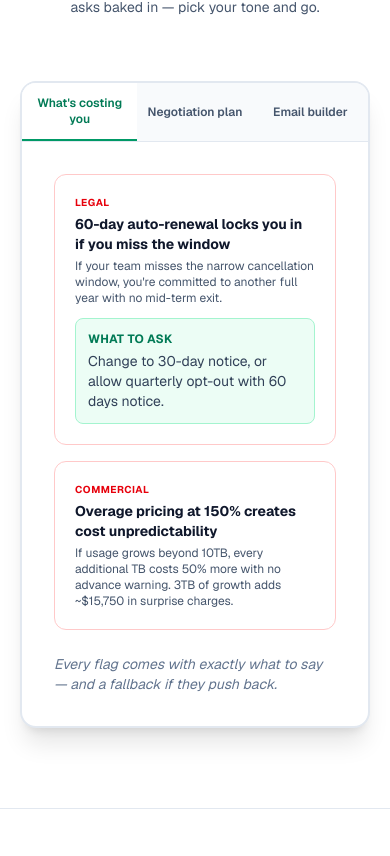
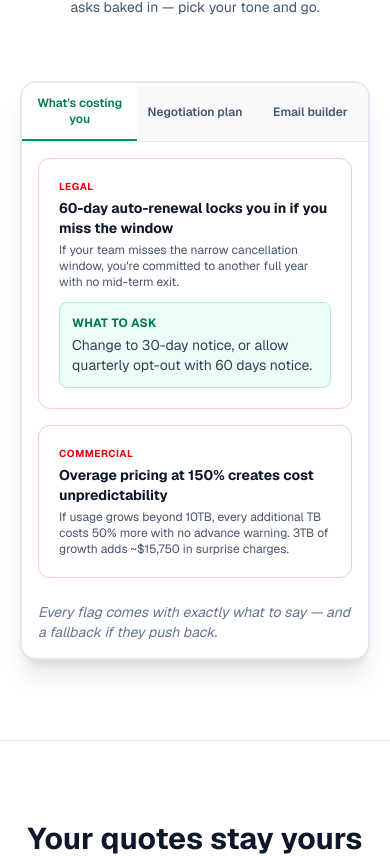
Before and after one commit to Boomchakalala/Dealcheck, a Next.js app: page / in a window 390 px wide. Shown: the part 2116-2972 px from the top of the page. Built offline with nearby package versions, Linux system fonts and the light colour scheme.

Commit message:
Sandbox autosave

```diff
--- a/src/app/page.tsx
+++ b/src/app/page.tsx
@@ -208,7 +208,7 @@ export default function LandingPage() {
               </div>
 
               {/* Tab Content */}
-              <div className="p-8">
+              <div className="p-4 sm:p-8">
                 {activeTab === 'price' && (
                   <div>
                     {/* Styled to match real red flag cards in OutputDisplay */}
@@ -403,7 +403,7 @@ export default function LandingPage() {
         <div className="max-w-6xl mx-auto px-5 sm:px-8 py-8">
           <div className="flex flex-col sm:flex-row items-center justify-between gap-4">
             <p className="text-sm text-slate-500">&copy; 2026 DealCheck. All rights reserved.</p>
-            <div className="flex items-center gap-6">
+            <div className="flex items-center flex-wrap justify-center sm:justify-end gap-4 sm:gap-6">
               <Link href="/pricing" className="text-sm text-slate-600 hover:text-slate-900 transition-colors">
                 Pricing
               </Link>
```
